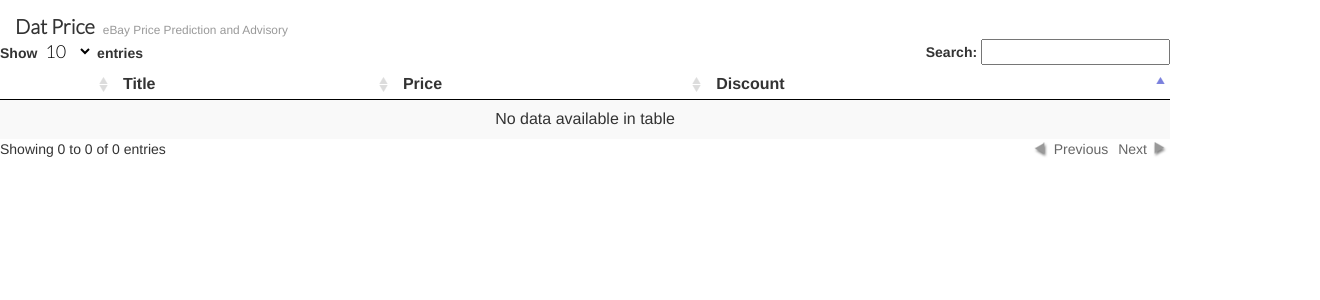
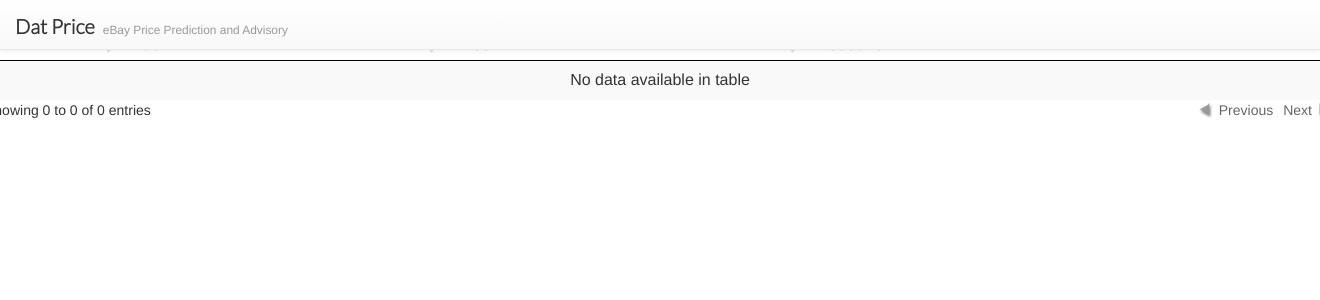
Before and after one commit to craigpalermo/DatPrice, a Django app: template ebay_history/templates/similar-listings.html in a window 1320 px wide; the page is wider, and only the part inside the window is pictured. Shown: the top 300 px of that part. Run offline with Django 3.2, Linux system fonts and the light colour scheme; the template is opened without the code that fills it, so the values that code supplies are empty.

Commit message:
made the logo/menu bar fixed

```diff
--- a/ebay_history/static/css/main.css
+++ b/ebay_history/static/css/main.css
@@ -7,8 +7,13 @@
     text-align:left;
 }
 
+.pull-center{
+	text-align: center;
+}
+
 #search-div {
     text-align: center;
+    margin-top: 100px;
 }
 
 #page-header {
@@ -25,7 +30,6 @@ h1{
 	padding-right: 8px;
 
 }
-
 
 #keywords {
 	outline: 0 !important;
@@ -86,3 +90,11 @@ select {
    	background-color: white;
 	outline: none;
 }
+
+#col-md-12{
+	margin-top: 100px;
+}
+
+.buffer{
+	margin-top: 100px;
+}
--- a/ebay_history/templates/base.html
+++ b/ebay_history/templates/base.html
@@ -10,16 +10,18 @@
 </head>
 
 <body>
+<nav class="navbar navbar-default navbar-fixed-top" role="navigation">
 <div class="container pull-left">
     <div class="row">
         <div id="page-header">
             <h1 id="name" style="display: inline;" >Dat Price</h1><small id="tagline">eBay Price Prediction and Advisory</small>
         </div>
     </div>
+</nav>
     <div class="row">
         {% block content %}
         {% endblock %}
-    </div>
+	</div>
 </div>
 
 <!-- script -->
--- a/ebay_history/templates/similar-listings.html
+++ b/ebay_history/templates/similar-listings.html
@@ -1,15 +1,18 @@
 {% extends 'base.html' %}
 
 {% block content %}
+
 <div class="row">
     <div class="col-md-12 pull-center">
         <table id='similar_table' class="table table-striped">
+            <div id="buffer">
             <thead>
                 <th></th>
                 <th>Title</th>
                 <th>Price</th>
                 <th>Discount</th>
             </thead>
+            </div>
             <tbody>
                 {% for item in items %}
                 <tr>
```
